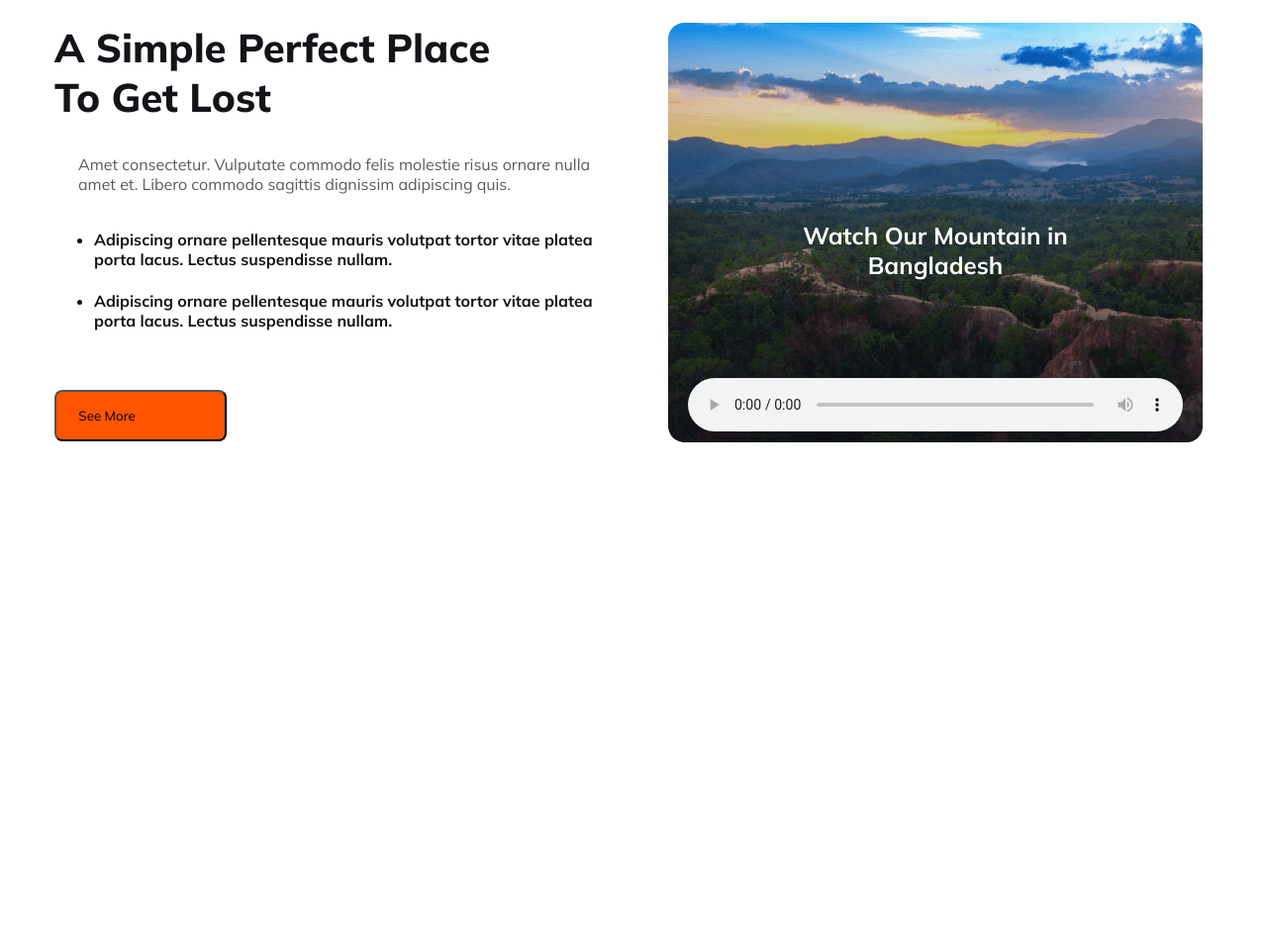
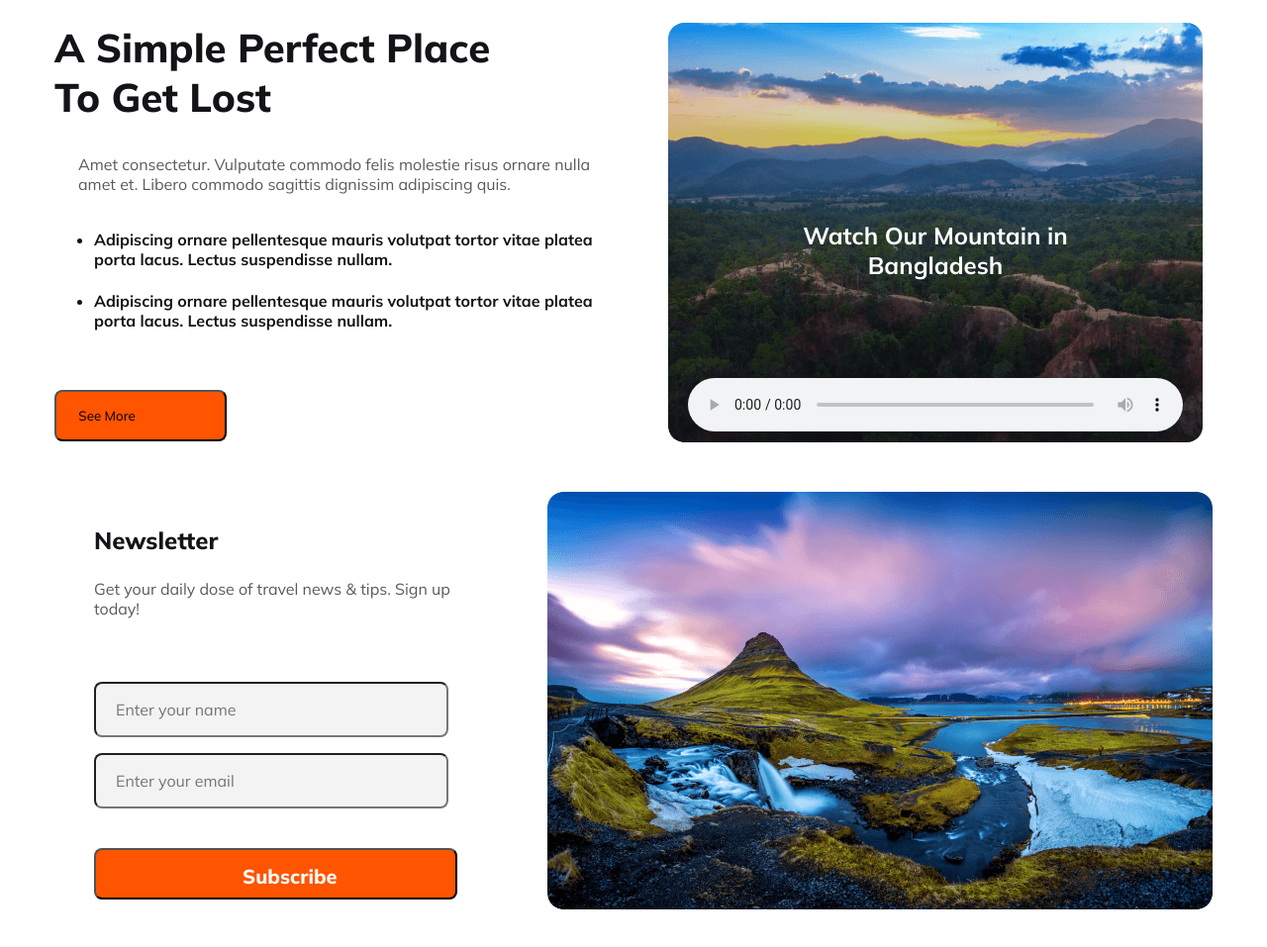
Before and after one commit to sakib31p/my-second-assignment, a plain HTML site: page index.html in a window 1280 px wide. Shown: the part 3297-4254 px from the top of the page at 99% size. Before the commit the page ends 3794 px from the top, so only its background shows below. Drawn offline with Linux system fonts and the light colour scheme.

Commit message:
news letter section addec

```diff
--- a/index.html
+++ b/index.html
@@ -142,6 +142,23 @@
                 </div>
             </div>
         </section>
+        <!-- newsletter sec  -->
+        <section>
+            <div class="newsletter-container">
+                <div class="text-item">
+                    <h3>Newsletter</h3>
+                    <p>Get your daily dose of travel news & tips. Sign up today!</p>
+                    <input id="name" type="text" placeholder="Enter your name"><br>
+                    <input id="mail" type="text" placeholder="Enter your email"><br>
+                    <button id="Subscribe">Subscribe</button>
+
+                </div>
+                <div class="img-item">
+                    <img src="Images/Rectangle 8 (1).png" alt="">
+
+                </div>
+            </div>
+        </section>
 
 </body>
 
--- a/styles/style.css
+++ b/styles/style.css
@@ -335,10 +335,12 @@ button {
     border: 1px solid rgba(251, 181, 99, 0.20);
     background: rgba(251, 181, 99, 0.05);
 }
-.fast-card img{
+
+.fast-card img {
     padding-left: 32px;
     padding-top: 32px;
 }
+
 .sec-card {
     width: 573px;
     height: 284px;
@@ -346,10 +348,12 @@ button {
     border: 1px solid rgba(41, 206, 246, 0.20);
     background: rgba(41, 206, 246, 0.05);
 }
-.sec-card img{
+
+.sec-card img {
     padding-left: 32px;
     padding-top: 32px;
 }
+
 .third-card {
     margin: 20px auto;
     width: 573px;
@@ -358,7 +362,8 @@ button {
     border: 1px solid rgba(233, 68, 68, 0.20);
     background: rgba(233, 68, 68, 0.05);
 }
-.third-card img{
+
+.third-card img {
     padding-left: 32px;
     padding-top: 32px;
 }
@@ -377,11 +382,12 @@ button {
     color: #5A5A5D;
     padding-left: 32px;
 }
+
 /* hotel card sec end  */
 
 
 /* simple card sec  */
-.img-container{
+.img-container {
 
     background-image: url(../Images/Group\ 40089.png);
     background-repeat: no-repeat;
@@ -389,46 +395,53 @@ button {
     height: 424px;
     border-radius: 16px;
 }
-.simple-place{
+
+.simple-place {
     max-width: 1170px;
     margin: 50px auto;
     display: flex;
     gap: 42px;
 }
-.text-container h2{
+
+.text-container h2 {
     font-size: 40px;
     font-weight: 800;
     color: #131318;
 
 
 }
-.text-container p{
+
+.text-container p {
     font-size: 16px;
     font-weight: 400;
     color: #5A5A5D;
     margin-top: 24px;
 }
-.text-container ul li{
+
+.text-container ul li {
     font-size: 16px;
     font-weight: 700;
     color: #131318;
     margin-top: 10px;
 }
-.text-container button{
+
+.text-container button {
     margin-top: 32px;
 }
-.img-container h3{
+
+.img-container h3 {
     text-align: center;
     padding-top: 176px;
     color: #FFF;
     font-size: 24px;
     font-weight: 700;
 }
-.img-container{
+
+.img-container {
     position: relative;
 }
 
-.img-container audio{
+.img-container audio {
     width: 500px;
     outline: none;
     padding-top: 75px;
@@ -438,3 +451,64 @@ button {
     justify-content: center;
     color: #424247;
 }
+
+/* simple card sec end  */
+
+/* newsletter section  */
+.newsletter-container {
+    display: flex;
+    margin: 50px auto;
+    max-width: 1170px;
+    gap: 10px;
+}
+
+.text-item {
+    padding: 10px 40px;
+}
+
+.text-item h3 {
+    font-size: 24px;
+    font-weight: 800;
+    color: #131318;
+}
+
+.text-item p {
+    font-size: 16px;
+    font-weight: 400;
+    color: #5A5A5D;
+}
+
+#name {
+    font-size: 16px;
+    font-weight: 400;
+    color: rgba(19, 19, 24, 0.30);
+    margin-top: 48px;
+    padding: 16px 151px 16px 20px;
+    border-radius: 8px;
+    background: rgba(19, 19, 24, 0.05);
+}
+
+#mail {
+    font-size: 16px;
+    font-weight: 400;
+    color: rgba(19, 19, 24, 0.30);
+    margin-top: 16px;
+    padding: 16px 151px 16px 20px;
+    border-radius: 8px;
+    background: rgba(19, 19, 24, 0.05);
+}
+
+#Subscribe {
+    font-size: 20px;
+    font-weight: 800;
+    color: #FFF;
+    margin-top: 40px;
+    padding: 14px 215px 13px 148px;
+    border-radius: 8px;
+    background: #FF5400;
+}
+.img-item img{
+    width: 672px;
+    height: 422px;
+    border-radius: 16px;
+}
```
